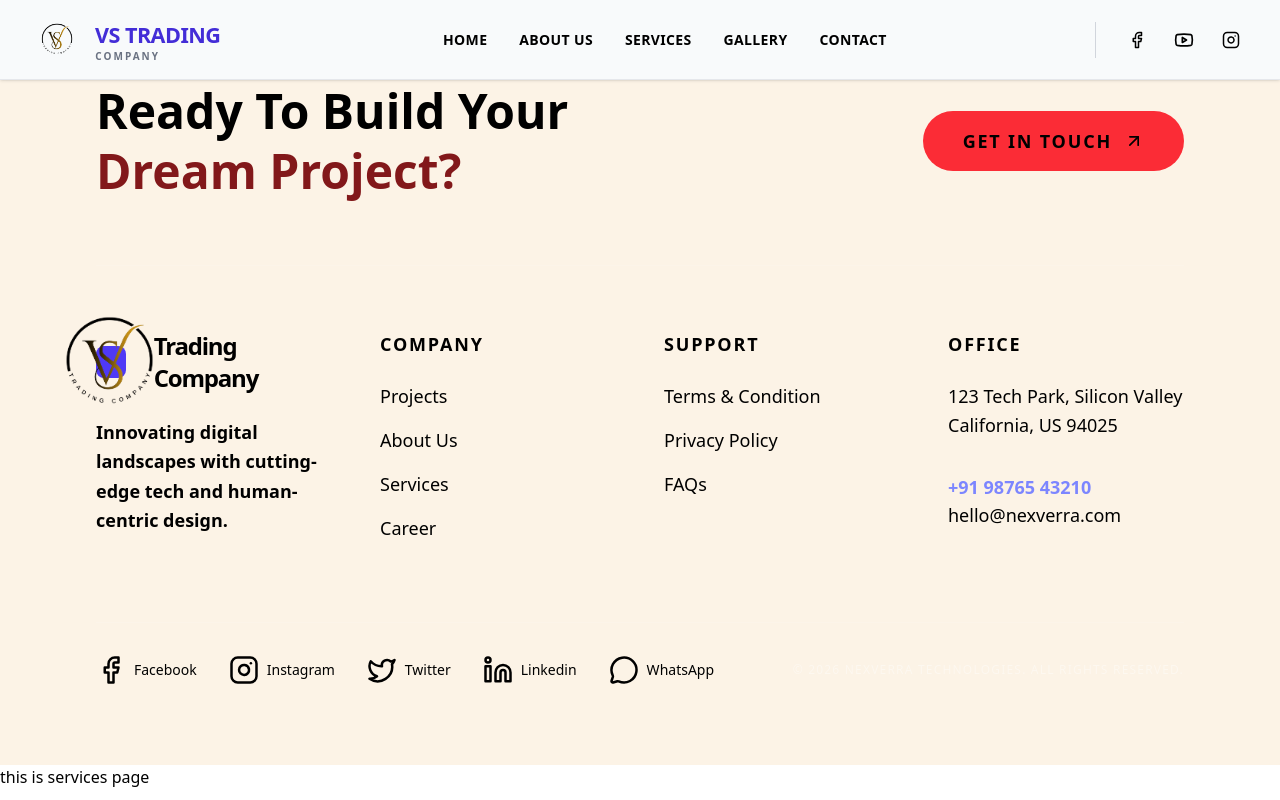
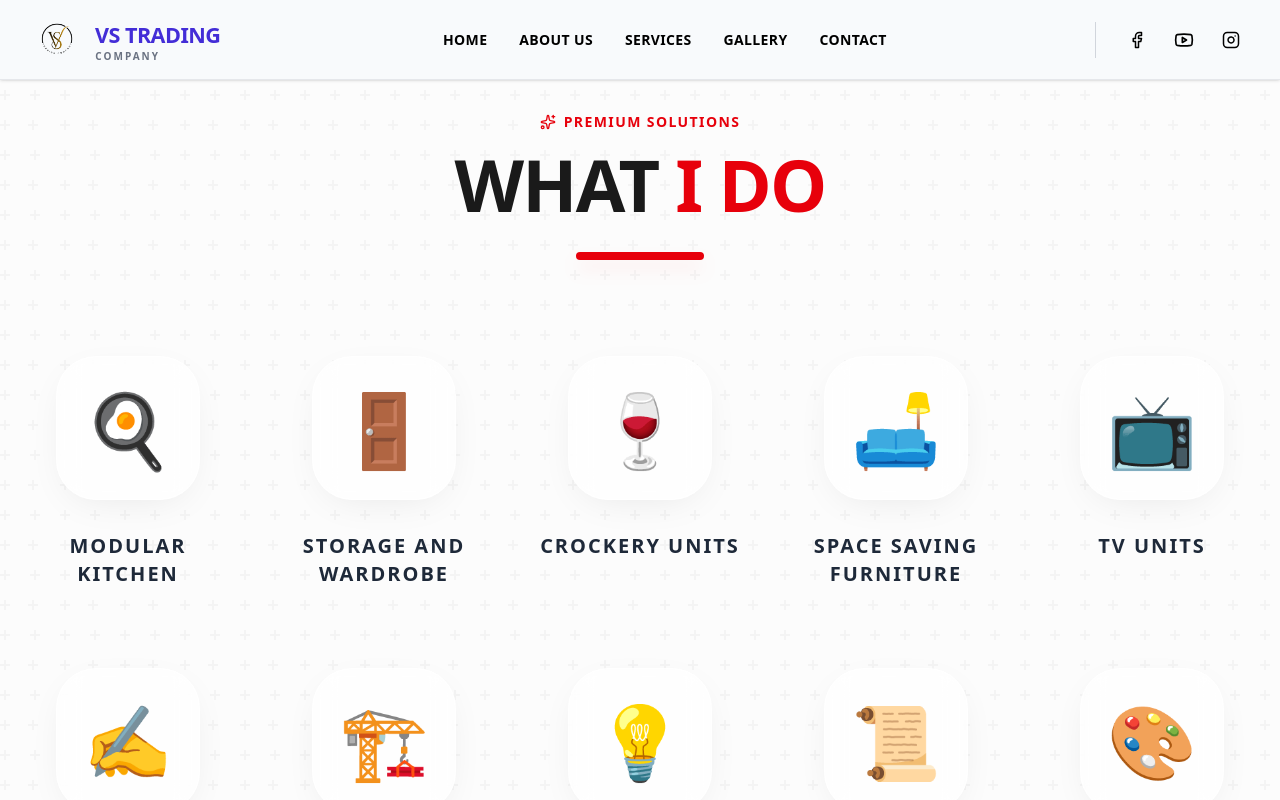
Before and after one commit to 9118271153shivamgupta/vsFrontend, a React (Vite) app: page /services in a window 1280 px wide. Shown: the top 800 px of the page. Built offline with nearby package versions, Linux system fonts and the light colour scheme.

Commit message:
services page add kr diya gya

```diff
--- a/src/pages/Services.jsx
+++ b/src/pages/Services.jsx
@@ -1,10 +1,12 @@
 
 import React from 'react'
-import Footer from '../components/footer/Footer'
+import Footer from '../components/footer/Footer';
+import What_I_Do from '../components/whatIDo/What_I_Do';
 
 const Services = () => {
   return (
     <div>
+    <What_I_Do/>
       <Footer/>
 
       <h1> this is services page</h1>
```
